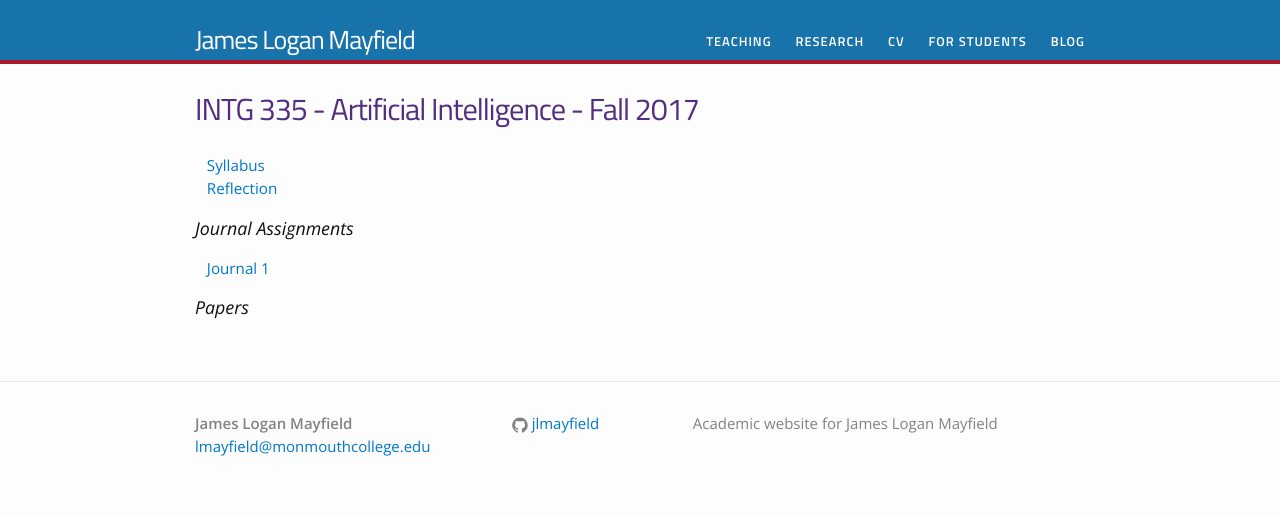
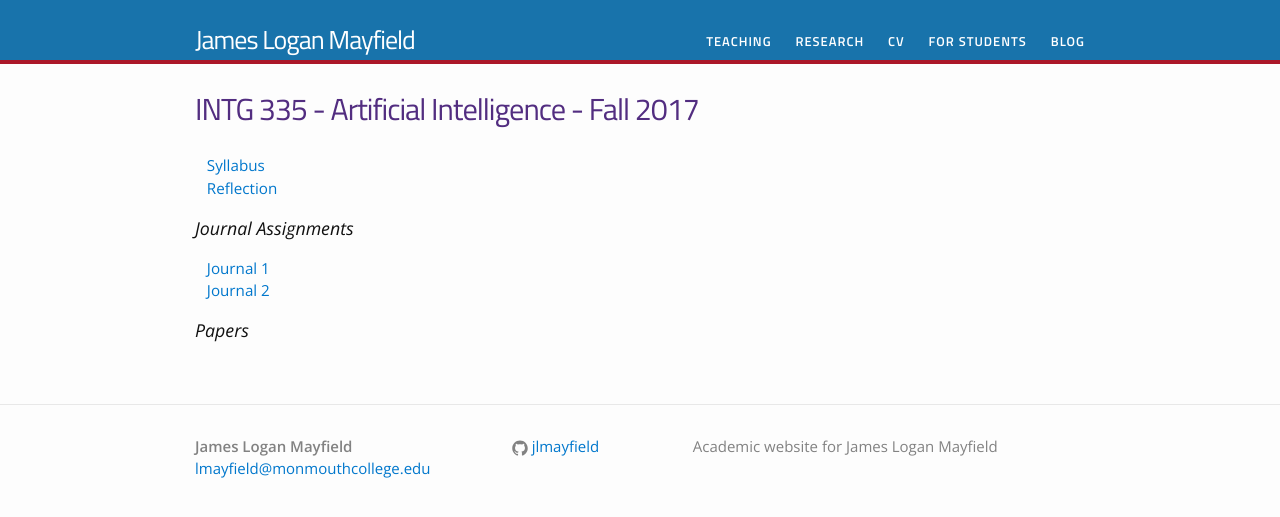
Before and after one commit to jlmayfield/jlmayfield.github.io, a Jekyll site: the page built from teaching/intg335.md, in a window 1280 px wide. Shown: the top 517 px of the page. Built offline with Jekyll 4.4.1, drawn with Linux system fonts in a browser that asks for light colours.

Commit message:
fa17. added intg335 journal 2

```diff
--- a/teaching/intg335.md
+++ b/teaching/intg335.md
@@ -11,5 +11,6 @@ permalink: /teaching/INTG335/
 ### Journal Assignments
 
 &nbsp;&nbsp;&nbsp;[Journal 1](/teaching/INTG335/journals/intg335-journal1.pdf)
+&nbsp;&nbsp;&nbsp;[Journal 2](/teaching/INTG335/journals/intg335-journal2.pdf)
 
 ### Papers
```
Also changed, not shown: 1 other file.
